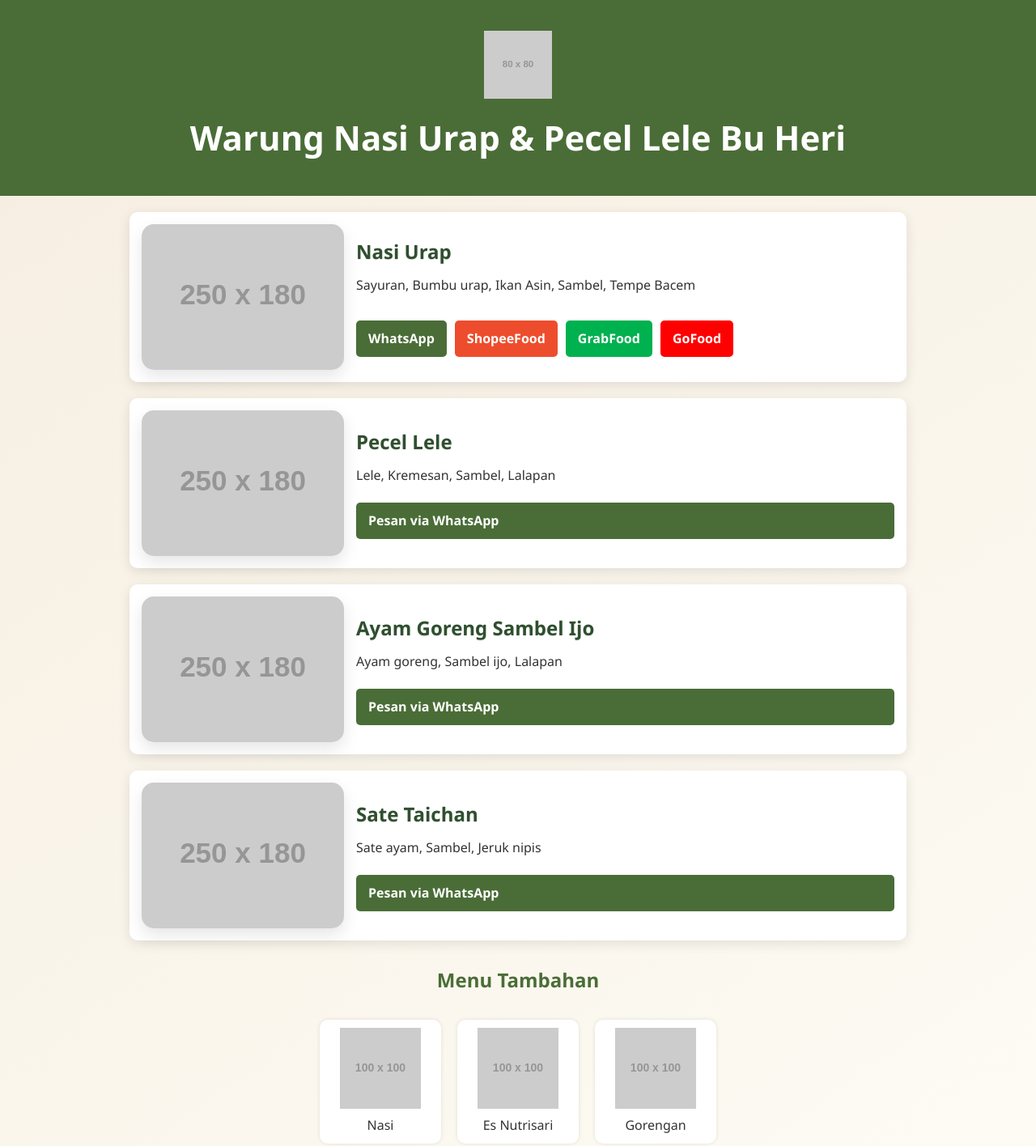
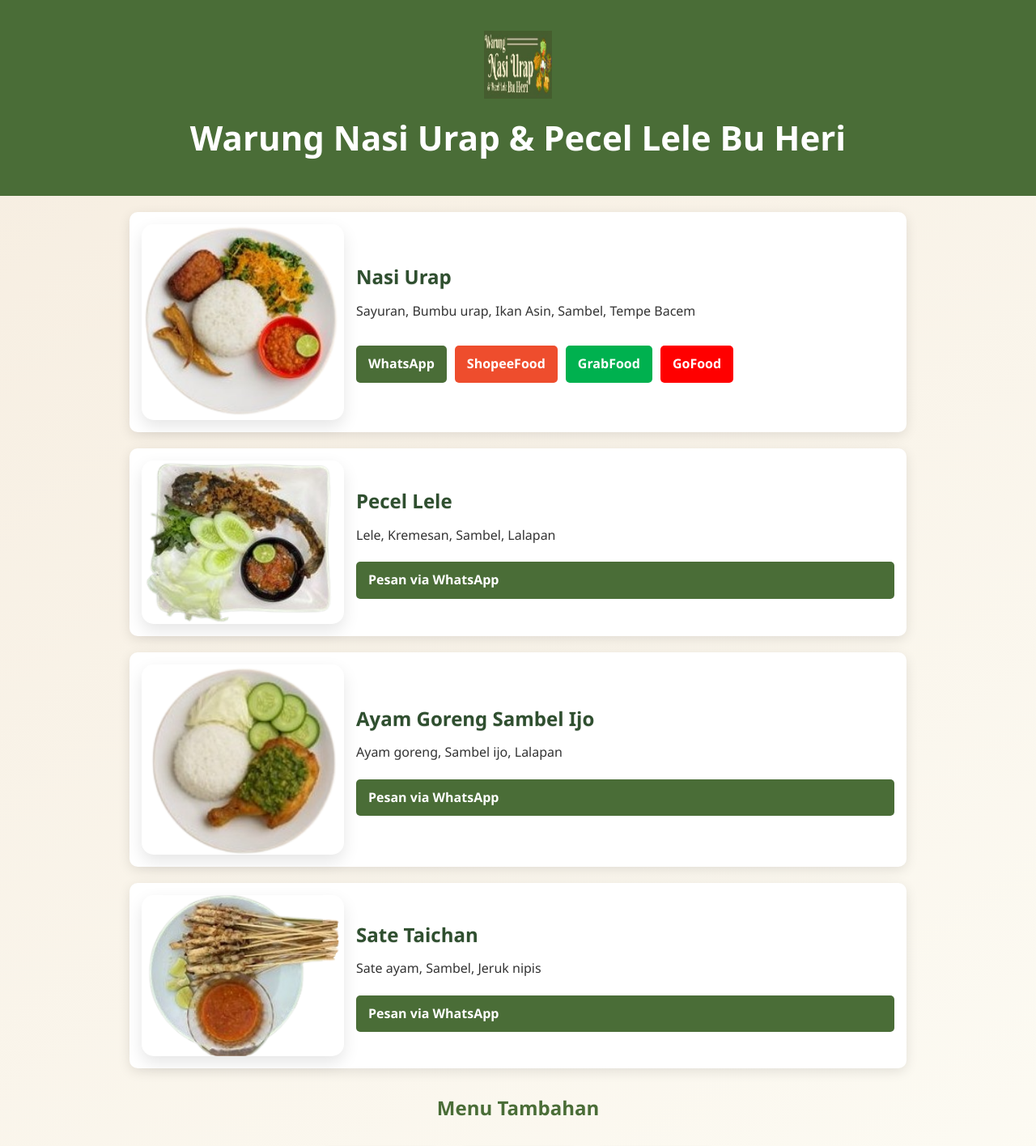
Before and after one commit to TimMixcode/Warung-bu-Heri, a plain HTML site: page index.html in a window 1280 px wide. Shown: the top 1416 px of the page at 81% size. Drawn offline with Linux system fonts and the light colour scheme; placeholder pictures from the web are drawn by us.

Commit message:
Update index.html

```diff
--- a/index.html
+++ b/index.html
@@ -184,12 +184,12 @@
 </head>
 <body>
   <header>
-    <img src="https://via.placeholder.com/80x80?text=🍽️" alt="Logo Warung" style="width:80px; height:80px; margin-bottom:10px; animation: pulse 2s infinite;">
+    <img src="logo.png" alt="Logo Warung" style="width:80px; height:80px; margin-bottom:10px; animation: pulse 2s infinite;">
     <h1>Warung Nasi Urap & Pecel Lele Bu Heri</h1>
   </header>
   <div class="container">
     <div class="menu-item">
-      <img src="https://via.placeholder.com/250x180?text=Nasi+Urap" alt="Nasi Urap">
+      <img src="urap.png" alt="Nasi Urap">
       <div class="menu-desc">
         <h3>Nasi Urap</h3>
         <p>Sayuran, Bumbu urap, Ikan Asin, Sambel, Tempe Bacem</p>
@@ -202,7 +202,7 @@
       </div>
     </div>
     <div class="menu-item">
-      <img src="https://via.placeholder.com/250x180?text=Pecel+Lele" alt="Pecel Lele">
+      <img src="lele.png" alt="Pecel Lele">
       <div class="menu-desc">
         <h3>Pecel Lele</h3>
         <p>Lele, Kremesan, Sambel, Lalapan</p>
@@ -210,7 +210,7 @@
       </div>
     </div>
     <div class="menu-item">
-      <img src="https://via.placeholder.com/250x180?text=Ayam+Goreng+Sambel+Ijo" alt="Ayam Goreng Sambel Ijo">
+      <img src="ayam.png" alt="Ayam Goreng Sambel Ijo">
       <div class="menu-desc">
         <h3>Ayam Goreng Sambel Ijo</h3>
         <p>Ayam goreng, Sambel ijo, Lalapan</p>
@@ -218,7 +218,7 @@
       </div>
     </div>
     <div class="menu-item">
-      <img src="https://via.placeholder.com/250x180?text=Sate+Taichan" alt="Sate Taichan">
+      <img src="sate.png" alt="Sate Taichan">
       <div class="menu-desc">
         <h3>Sate Taichan</h3>
         <p>Sate ayam, Sambel, Jeruk nipis</p>
```
